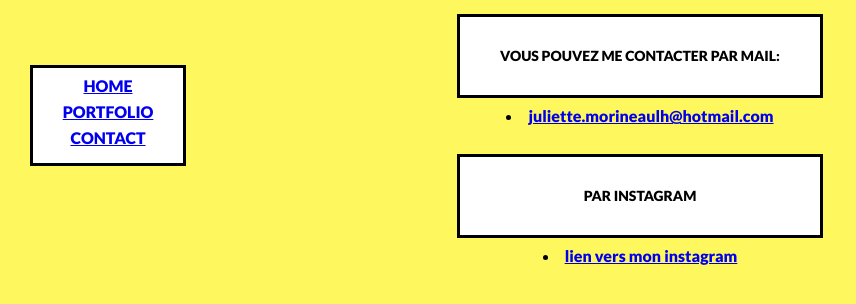
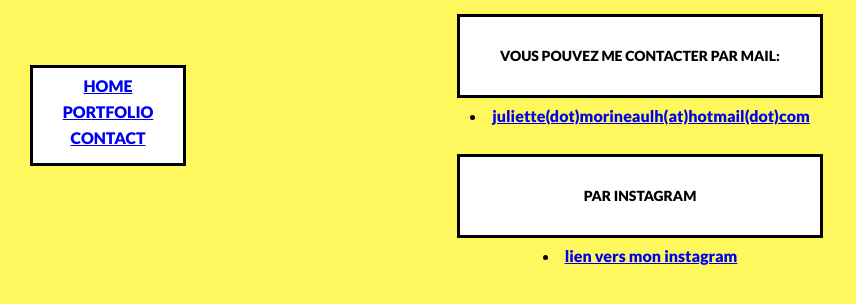
Before and after one commit to juliettemorineau/juliettemorineau.github.io, a plain HTML site: page contact.html in a window 1280 px wide. Shown: the part 74-378 px from the top of the page, without its empty margins (0-856 px from the left). Drawn offline with Linux system fonts and the light colour scheme.

Commit message:
Update contact.html

```diff
--- a/contact.html
+++ b/contact.html
@@ -18,7 +18,7 @@
 
 			<section>
 				<p id="bloctexte1">Vous pouvez me contacter par mail: <br>
-				<a href="mailto:juliette.morineaulh@hotmail.com"><li>juliette.morineaulh@hotmail.com</li></a>
+				<a href="mailto:juliette(dot)morineaulh(at)hotmail(dot)com"><li>juliette(dot)morineaulh(at)hotmail(dot)com</li></a>
 				</p>
 			</section>
 
```
